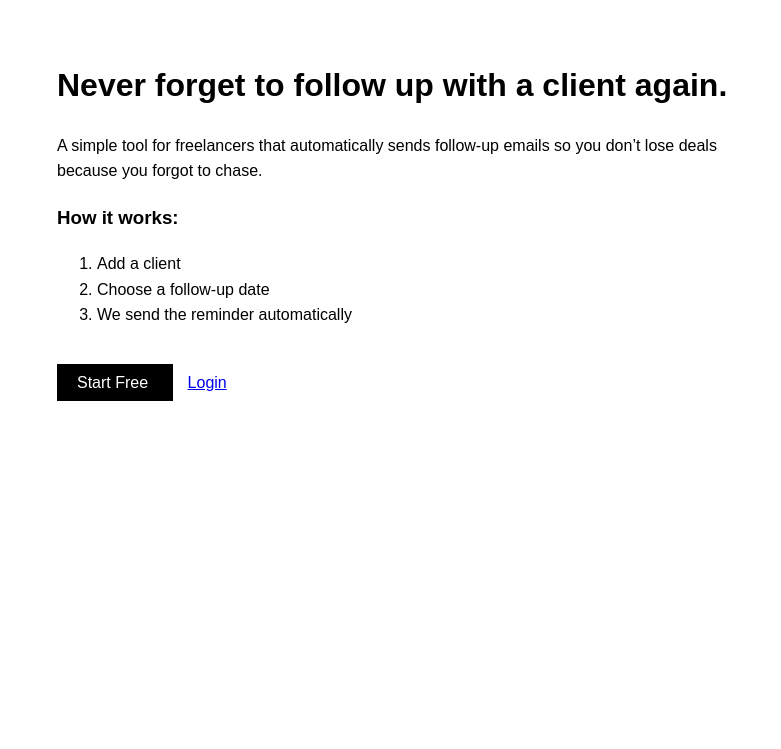
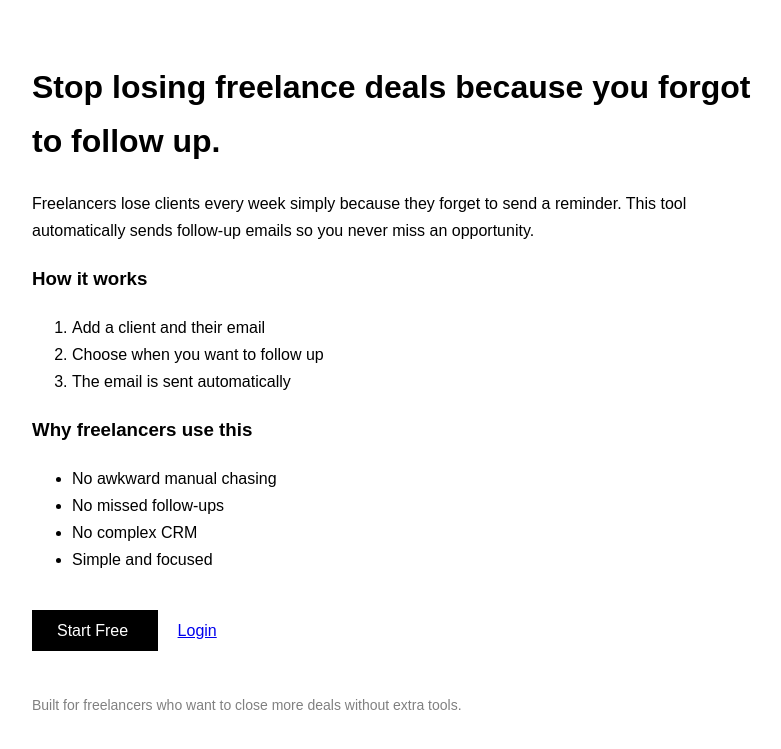
Before and after one commit to yknevhg/followup-saas, a Flask app: page / in a window 1280 px wide. Shown: the top 749 px of the page, without its empty margins (233-1014 px from the left). Run offline with Flask 3, Linux system fonts and the light colour scheme; parts of the project's set-up code (start-up, migrations or seed data) failed here and were passed over.

Commit message:
Improve homepage messaging

```diff
--- a/app.py
+++ b/app.py
@@ -53,9 +53,6 @@ def load_user(user_id):
 
 @app.route("/")
 def home():
-    """
-    Public landing page (no login required)
-    """
     return render_template("home.html")
 
 
@@ -160,6 +157,9 @@ def test_email():
         return f"Test email failed: {str(e)}"
 
 
-# IMPORTANT:
-# We do NOT call app.run()
-# Render starts the app using Gunicorn
+# ---------------- LOCAL RUN ----------------
+# This runs only when you execute: python app.py
+# Render ignores this and uses Gunicorn
+
+if __name__ == "__main__":
+    app.run(host="127.0.0.1", port=5000, debug=True)
--- a/templates/home.html
+++ b/templates/home.html
@@ -1,34 +1,46 @@
 <!DOCTYPE html>
 <html>
 <head>
-    <title>Automatic Follow-Ups for Freelancers</title>
+    <title>Automatic Client Follow-Ups for Freelancers</title>
     <meta name="viewport" content="width=device-width, initial-scale=1">
 </head>
-<body style="font-family: Arial; max-width: 700px; margin: 60px auto; line-height: 1.6;">
+<body style="font-family: Arial; max-width: 750px; margin: 60px auto; line-height: 1.7;">
 
-    <h1>Never forget to follow up with a client again.</h1>
+    <h1>Stop losing freelance deals because you forgot to follow up.</h1>
 
     <p>
-        A simple tool for freelancers that automatically sends follow-up emails
-        so you don’t lose deals because you forgot to chase.
+        Freelancers lose clients every week simply because they forget to send a reminder.
+        This tool automatically sends follow-up emails so you never miss an opportunity.
     </p>
 
-    <h3>How it works:</h3>
+    <h3>How it works</h3>
     <ol>
-        <li>Add a client</li>
-        <li>Choose a follow-up date</li>
-        <li>We send the reminder automatically</li>
+        <li>Add a client and their email</li>
+        <li>Choose when you want to follow up</li>
+        <li>The email is sent automatically</li>
     </ol>
+
+    <h3>Why freelancers use this</h3>
+    <ul>
+        <li>No awkward manual chasing</li>
+        <li>No missed follow-ups</li>
+        <li>No complex CRM</li>
+        <li>Simple and focused</li>
+    </ul>
 
     <br>
 
-    <a href="/signup" style="padding:10px 20px; background:black; color:white; text-decoration:none;">
+    <a href="/signup" style="padding:12px 25px; background:black; color:white; text-decoration:none;">
         Start Free
     </a>
 
-    <a href="/login" style="margin-left:15px;">
+    <a href="/login" style="margin-left:20px;">
         Login
     </a>
 
+    <p style="margin-top:50px; font-size:14px; color:gray;">
+        Built for freelancers who want to close more deals without extra tools.
+    </p>
+
 </body>
 </html>
```
